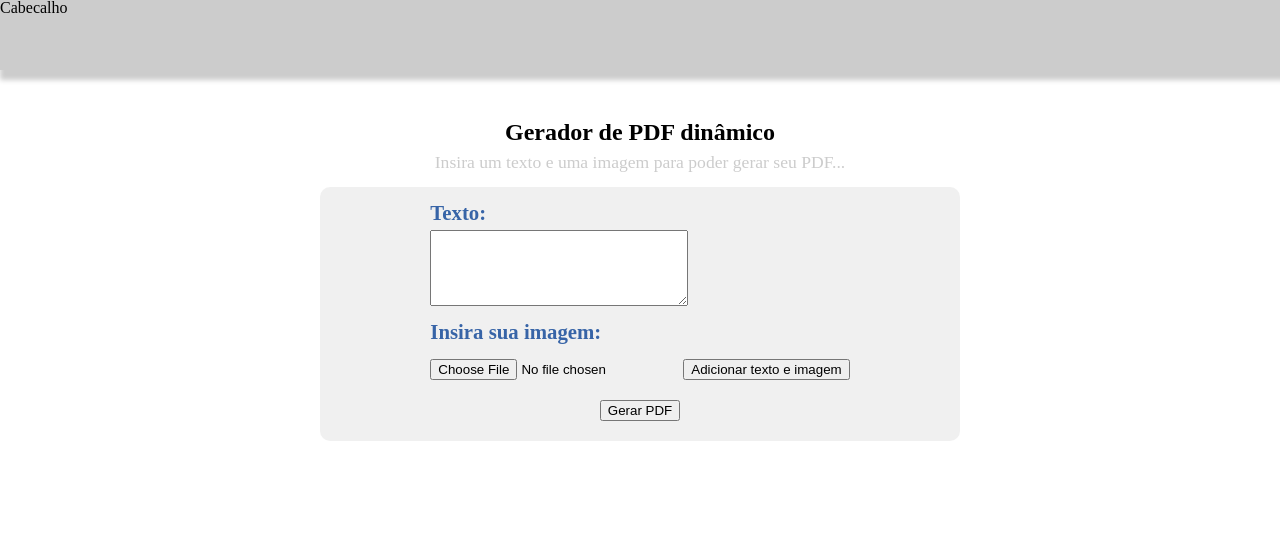
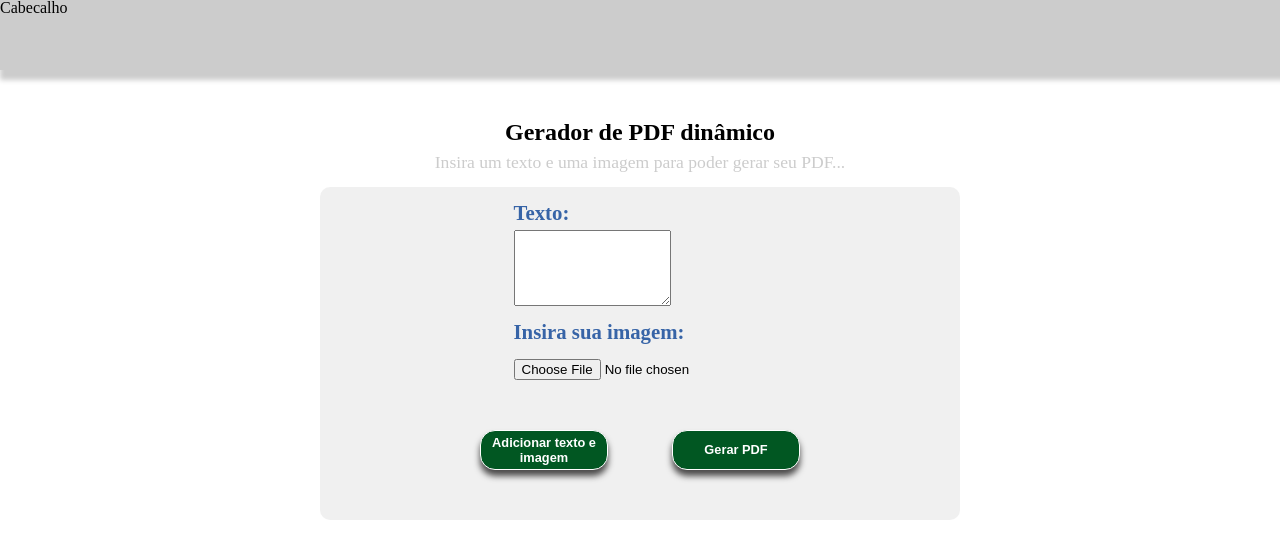
Before and after one commit to PedroGoncalves-Dev/Dynamic-PDF, a React (Vite) app: page / in a window 1280 px wide. Shown: the top 558 px of the page. Built offline with nearby package versions, Linux system fonts and the light colour scheme; what @react-pdf/renderer would draw is missing.

Commit message:
geradorPdf pronto/falta estilizar

```diff
--- a/package.json
+++ b/package.json
@@ -11,6 +11,7 @@
   },
   "dependencies": {
     "@react-pdf/renderer": "^3.4.4",
+    "antd": "^5.20.4",
     "react": "^18.3.1",
     "react-dom": "^18.3.1",
     "react-hook-form": "^7.53.0",
--- a/src/index.css
+++ b/src/index.css
@@ -22,7 +22,12 @@ time, mark, audio, video {
 	font-size: 100%;
 	font: inherit;
 	vertical-align: baseline;
-  box-sizing: border-box;
+	box-sizing: border-box;
+	-webkit-font-smoothing: antialiased; /* Para WebKit (Chrome, Safari) */
+	-moz-osx-font-smoothing: grayscale;  /* Para Firefox no macOS */
+	font-smooth: always;
+	text-rendering: optimizeLegibility;
+
 }
 /* HTML5 display-role reset for older browsers */
 article, aside, details, figcaption, figure,
--- a/src/pages/gerarPdf/GeradorPdf.jsx
+++ b/src/pages/gerarPdf/GeradorPdf.jsx
@@ -1,16 +1,21 @@
-import { useState } from 'react';
+import { useState, useEffect, useRef } from 'react';
 import styles from './GeradorPdf.module.css';
+//ant design
+import { Spin,Button } from 'antd';
 
 // hook useform
 import { useFieldArray, useForm } from 'react-hook-form';
 
 // react-pdf/renderer
-import { PDFDownloadLink } from '@react-pdf/renderer';
+import { PDFDownloadLink, PDFViewer } from '@react-pdf/renderer';
 
 // components
 import EstruturaPdf from '../../components/EstruturaPdf/EstruturaPdf';
+import { Content } from 'antd/es/layout/layout';
+
 
 const GeradorPdf = () => {
+
     const { register, handleSubmit, control, formState: { errors } } = useForm({
         defaultValues: {
             conteudo: [
@@ -25,6 +30,24 @@ const GeradorPdf = () => {
         control,
         name: 'conteudo',
     });
+
+    const ultimoItemRef = useRef(null)
+    const visualizarPdf = useRef(null)
+
+
+    //aqui estou monitorando o form toda vez que ele aumentar clikcando add texto imagem, o scroll desça
+    // automaticamente e tambem estou monitando quando clicka em gerar pdf ele vai automaticamente para visualizar pdf
+    useEffect(() => {
+        if(ultimoItemRef.current) {
+            ultimoItemRef.current.scrollIntoView({ behavior: 'smooth'})
+        }
+        if (visualizarPdf.current) {
+            visualizarPdf.current.scrollIntoView({ behavior: 'smooth'})
+        }
+    },[fields, pdfDados])
+
+
+
 
     const onSubmit = (data) => {
         const novasEntradas = data.conteudo.map((item) => {
@@ -54,14 +77,17 @@ const GeradorPdf = () => {
             <p>Insira um texto e uma imagem para poder gerar seu PDF...</p>
 
             <form className={styles.formPdf} onSubmit={handleSubmit(onSubmit)}>
+
                 {/* aqui estarei fazendo um map, cada conteúdo inserido será salvo em um index */}
                 {fields.map((field, index) => (
-                    <div key={field.id}>
+                    <div key={field.id} ref={index === fields.length -1 ? ultimoItemRef : null}>
                         <label>
                             <span>Texto:</span>
+
                             <textarea
                                 {...register(`conteudo.${index}.textoPdf`, { required: 'Digite um texto' })}
                             />
+
                         </label>
 
                         {/* se o usuário não inserir um texto, transmito a msg para ele inserir */}
@@ -81,24 +107,41 @@ const GeradorPdf = () => {
                             <p className={styles.error}>{errors.conteudo[index].imgPdf.message}</p>
                         )}
 
+                    </div>
+                ))}
+
+                <div className={styles.botoesForm}>
+
                     {/* botão para ir adicionando os conteúdos */}
                     <button type="button" onClick={() => append({ textoPdf: '', imgPdf: null })}>
                         Adicionar texto e imagem
                     </button>
-                    </div>
-                ))}
 
                     <input type="submit" value="Gerar PDF" />
+                </div>
             </form>
 
             {/* aqui faço uma condição (se o array pdfDados tiver mais que um objeto) */}
             {pdfDados.length > 0 && (
+               <div ref={visualizarPdf}>
+                    <h2>Visualizar PDF</h2>
+                    <div className={styles.downloadLink}>
                         <PDFDownloadLink
                             document={<EstruturaPdf conteudo={pdfDados} />}
                             fileName="pdfDinamico.pdf"
                         >
-                    {({ loading }) => (loading ? 'Carregando PDF...' : 'Baixar PDF')}
+                            {({ loading }) => (loading ? (
+                                <Spin />
+                            ) : <Button type="primary" className={styles.botaoPdf}>Baixar PDF</Button>)}
                         </PDFDownloadLink>
+                    </div>
+
+                    <div className={styles.pdfContainer}>
+                        <PDFViewer width="100%" height="600">
+                            <EstruturaPdf conteudo={pdfDados} />
+                        </PDFViewer>
+                    </div>
+                </div>
             )}
         </div>
     );
--- a/src/pages/gerarPdf/GeradorPdf.module.css
+++ b/src/pages/gerarPdf/GeradorPdf.module.css
@@ -53,3 +53,49 @@
 .formPdf .error {
     color: rgba(187, 4, 4, 0.548);
 }
+
+.botoesForm {
+    margin: 30px 0;
+    width: 50%;
+    display: flex;
+    justify-content: space-between;
+    align-items: center;
+}
+
+.botoesForm button,
+.botoesForm input[type=submit] {
+    width: 40%;
+    border-radius: 15px;
+    height: 40px;
+    text-align: center;
+    color: #fff;
+    background-color: rgb(1, 87, 34);
+    border: 1px solid #fff;
+    font-size: 0.8rem;
+    font-weight: 700;
+    cursor: pointer;
+    box-shadow: 0px 6px  6px 0px #4b4a4a;
+    transition:box-shadow 0.3s ease, background-color 0.5s ease;
+}
+
+.botoesForm button:hover,
+.botoesForm input[type=submit]:hover {
+    background-color: rgb(2, 146, 57);
+    box-shadow: 0px 5px  6px 1px #4b4a4a;
+}
+
+/* pdf */
+/* GeradorPdf.module.css */
+
+.pdfContainer {
+    border: 1px solid #ddd;
+    margin-top: 20px;
+    padding: 10px;
+    width: 600px;
+    height: 600px;
+    overflow: auto;
+}
+
+.downloadLink {
+    margin-top: 20px;
+}
```
Also changed, not shown: 1 other file (tests, documents, lock files or other folders). Lines whose indentation alone changed are shown as unchanged.
